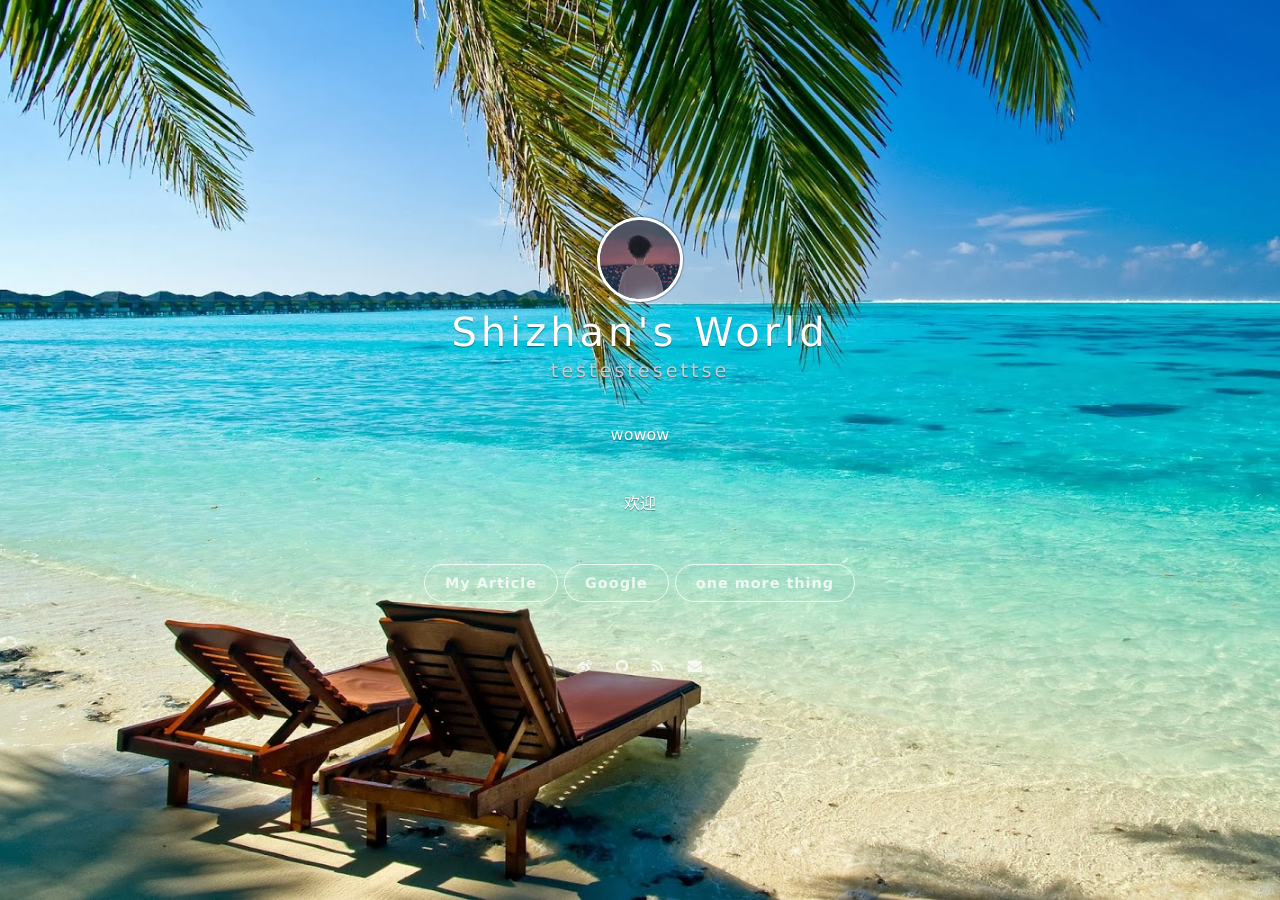
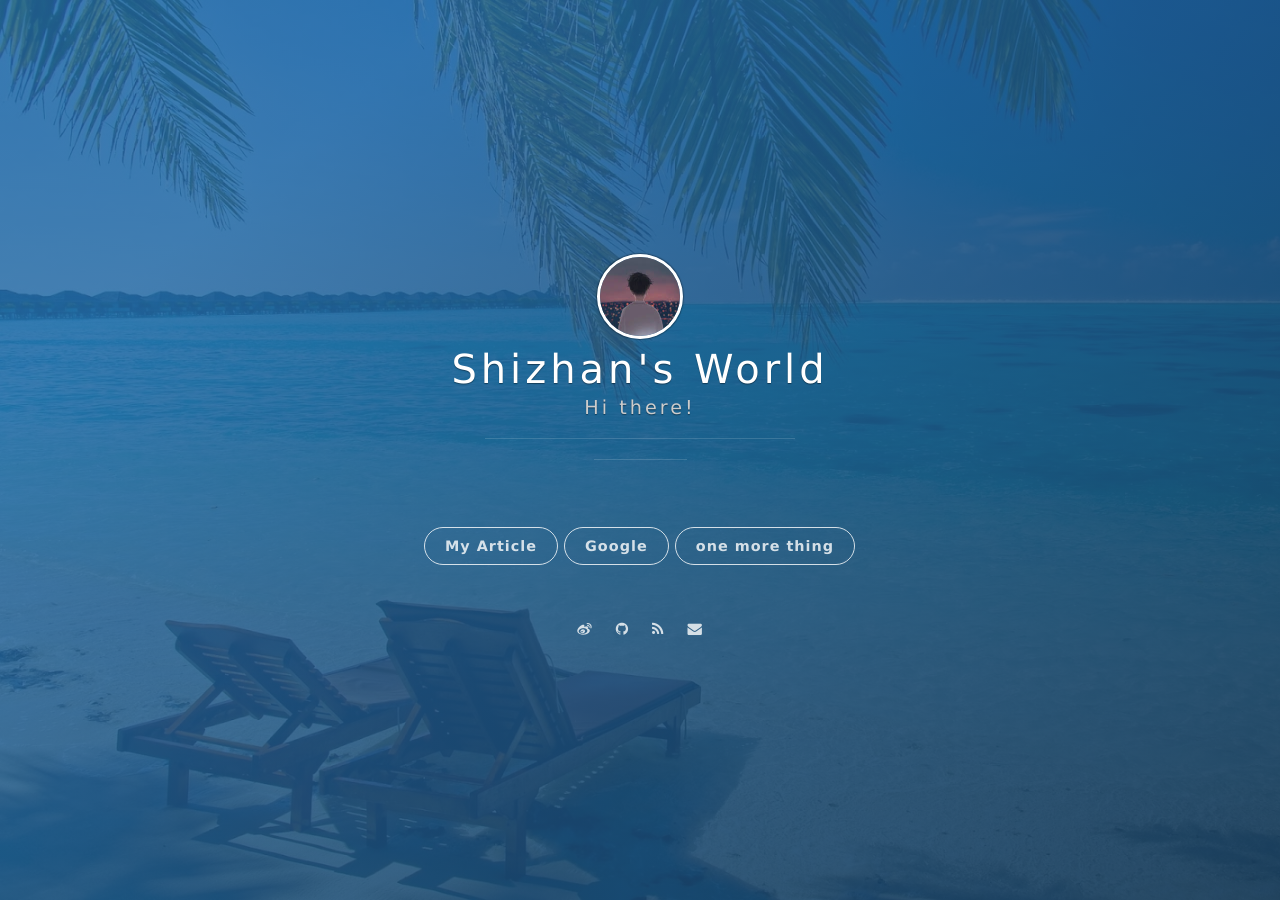
Before and after one commit to sz88888/sz88888.github.io, a Jekyll site: the page built from index.html, in a window 1280 px wide. Built offline with Jekyll 4.4.1, drawn with Linux system fonts in a browser that asks for light colours; nearby versions of some CDN libraries; the list of posts is cut into pages by our own code.

Commit message:
Update _config.yml

```diff
--- a/_config.yml
+++ b/_config.yml
@@ -1,8 +1,8 @@
 # Basic
 title: Shizhan's World
-subtitle: testestesettse
-welcome_message: 欢迎
-description: wowow
+subtitle: Hi there!
+welcome_message:
+description:
 creator: <a href="sz88888.github.io">Shizhan</a>
 
 url: "http://sz88888.github.io"
@@ -13,7 +13,7 @@ permalink: /:year/:month/:title/
 highlighter: rouge
 
 # supported colors: blue, green, purple, red, orange or slate. If you need clear, leave it empty.
-cover_color:
+cover_color: blue
 
 # The blog button should not be removed.
 blog_button:
```
